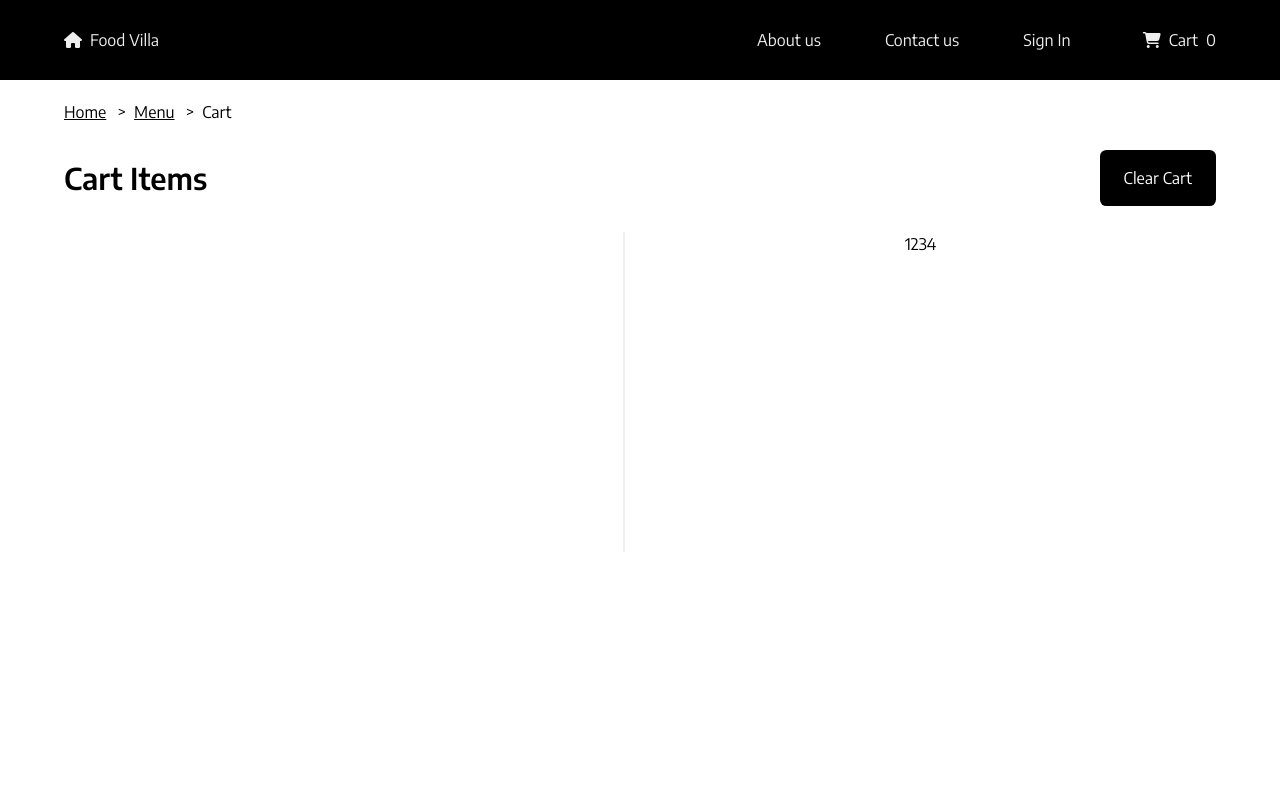
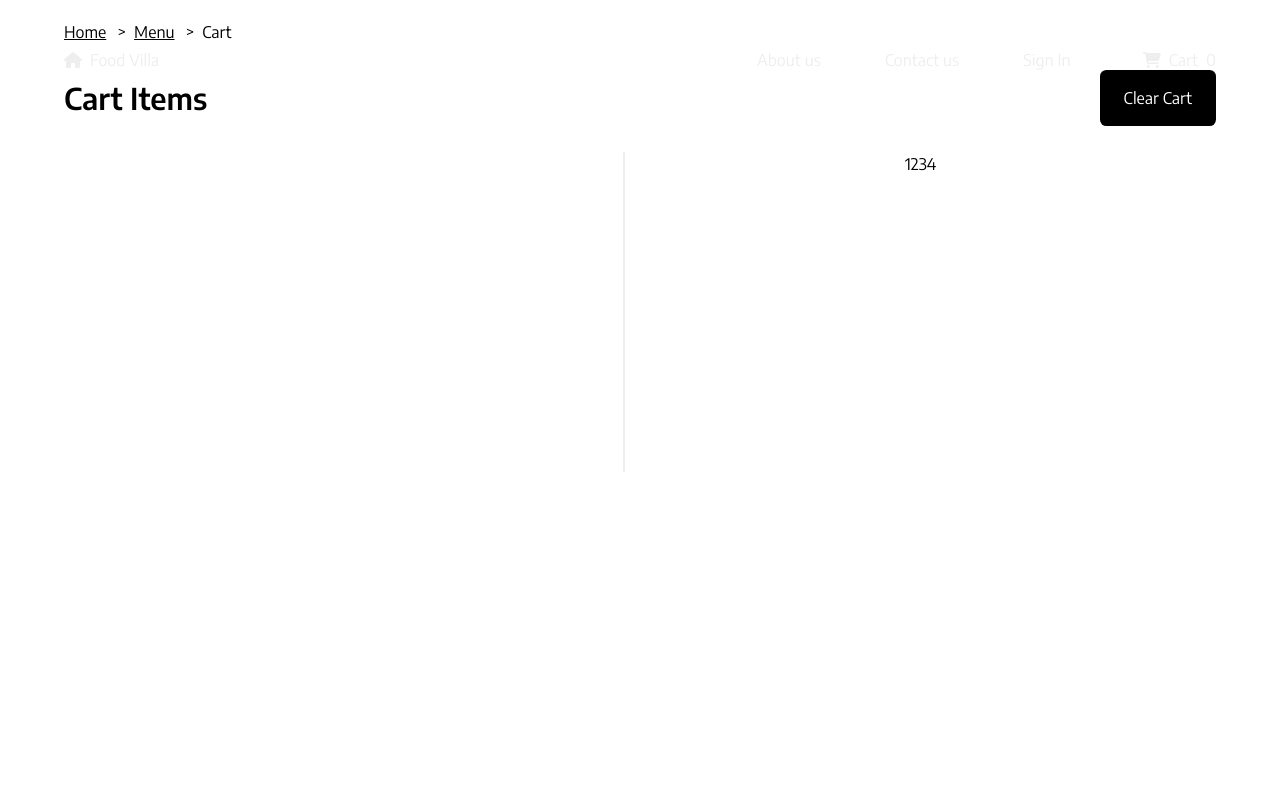
Before and after one commit to ankitmahule/learn-react, a React (Vite) app: page /cart in a window 1280 px wide. Shown: the top 800 px of the page. Built offline with nearby package versions, Linux system fonts and the light colour scheme.

Commit message:
Added header background change on scroll.

```diff
--- a/src/components/Header.js
+++ b/src/components/Header.js
@@ -1,5 +1,5 @@
 import { Link } from "react-router-dom";
-import { useContext } from "react";
+import { useContext, useEffect, useState } from "react";
 import { useSelector } from "react-redux";
 import UserContext from "../utils/UserContext";
 import "../css/header.scss";
@@ -7,8 +7,26 @@ import "../css/header.scss";
 const Header = () => {
   const { user } = useContext(UserContext);
   const cartItems = useSelector((store) => store.cart.items);
+  const [headerBackground, setHeaderBackground] =
+    useState("header-transparent");
+
+  const listenScrollEvent = () => {
+    if (window.scrollY < 73) {
+      return setHeaderBackground("header-transparent");
+    } else if (window.scrollY > 1000) {
+      return setHeaderBackground("header-background");
+    }
+  };
+
+  useEffect(() => {
+    window.addEventListener("scroll", listenScrollEvent);
+
+    return () => {
+      window.removeEventListener("scroll", listenScrollEvent);
+    };
+  }, []);
   return (
-    <header className="header">
+    <header className={"header" + " " + headerBackground}>
       <nav className="container">
         <h1>
           <Link to="/">
--- a/src/css/body.scss
+++ b/src/css/body.scss
@@ -13,7 +13,6 @@
   }
   .banner-heading {
     height: 100%;
-    background: rgba(0, 0, 0, 0.5);
   }
 }
 
--- a/src/css/header.scss
+++ b/src/css/header.scss
@@ -1,6 +1,11 @@
 .header {
   width: 100%;
-  background: rgba(0, 0, 0);
+  position: fixed;
+  z-index: 1000;
+  -webkit-transition: all ease-out 0.5s;
+  -moz-transition: all ease-out 0.5s;
+  -o-transition: all ease-out 0.5s;
+  transition: all ease-out 0.5s;
   nav {
     display: flex;
     align-items: center;
@@ -17,3 +22,11 @@
     }
   }
 }
+
+.header-transparent {
+  background: transparent;
+}
+
+.header-background {
+  background: rgba(0, 0, 0);
+}
```
